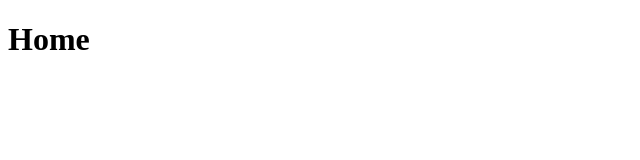
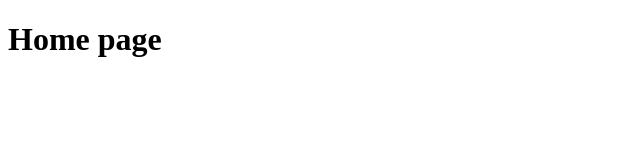
Before and after one commit to maheshpawar3819/NextJs, a Next.js app in the folder routing-concept/: page / in a window 1280 px wide. Shown: the top 160 px of the page, without its empty margins (0-640 px from the left). Built offline with nearby package versions, Linux system fonts and the light colour scheme.

Commit message:
write a code for get api pending

```diff
--- /dev/null
+++ b/routing-concept/Components/Home.tsx
@@ -0,0 +1,22 @@
+import React, { useEffect, useState } from "react";
+
+const Home = () => {
+  const [data, setData] = useState<string | null>(null);
+
+  const fetchData = async () => {
+    try {
+      const response = await fetch("/api/data");
+      const data = await response.json();
+      console.log(data);
+    } catch (error) {
+      console.log(error);
+    }
+  };
+
+  useEffect(() => {
+    fetchData();
+  }, []);
+  return <div>Home page</div>;
+};
+
+export default Home;
--- /dev/null
+++ b/routing-concept/src/app/api/data/route.ts
@@ -0,0 +1,6 @@
+import { NextResponse } from "next/server";
+
+export async function GET() {
+    const data={message:"hello this is get api"}
+    return NextResponse.json(data,{status:200});
+}
--- a/routing-concept/src/app/page.tsx
+++ b/routing-concept/src/app/page.tsx
@@ -1,3 +1,8 @@
-export default function Home() {
-    return <h1>Home</h1>;
-}
+    import HomePage from "../../Components/Home";
+    export default function Home() {
+    return (
+        <h1>
+        <HomePage/>
+        </h1>
+    );
+    }
```
